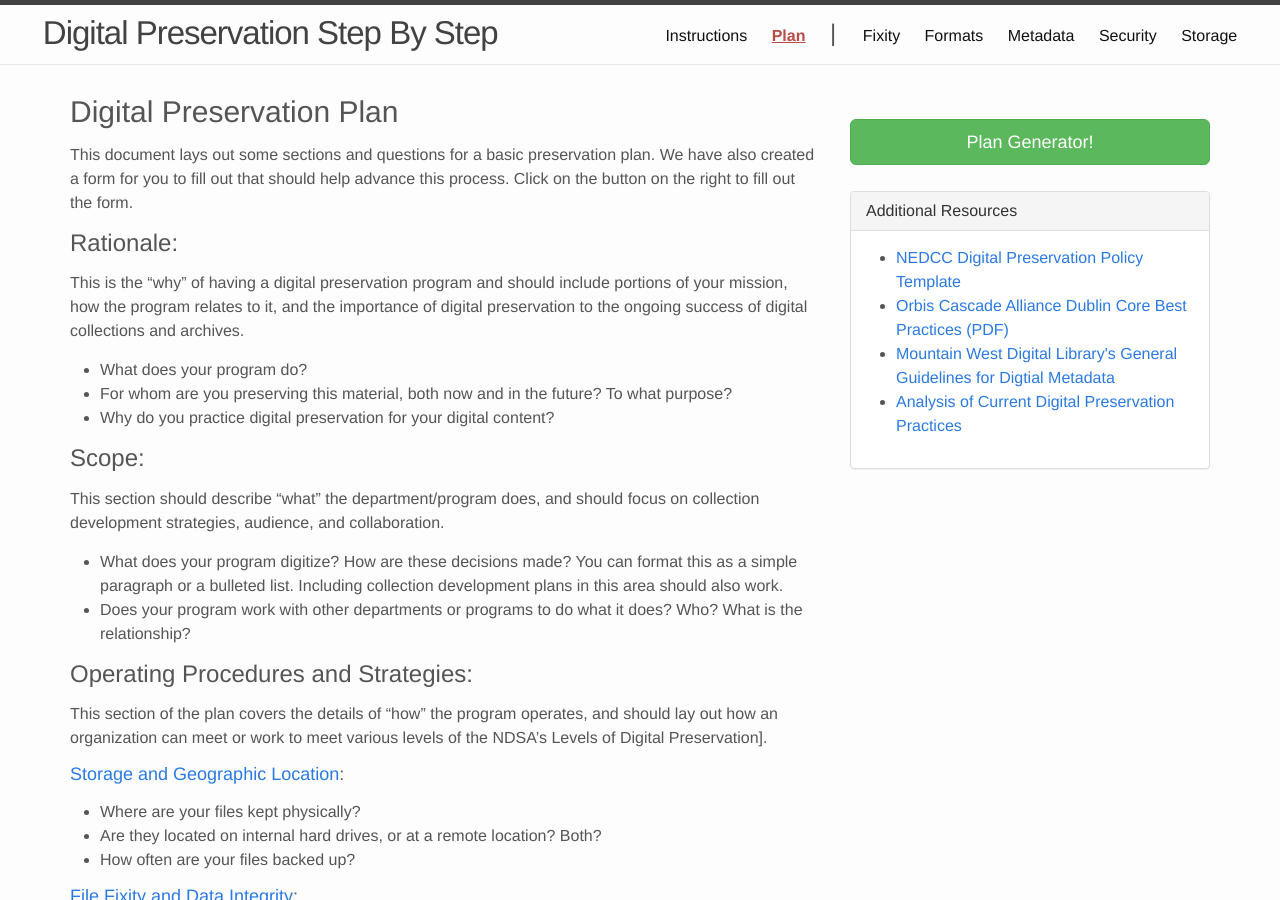
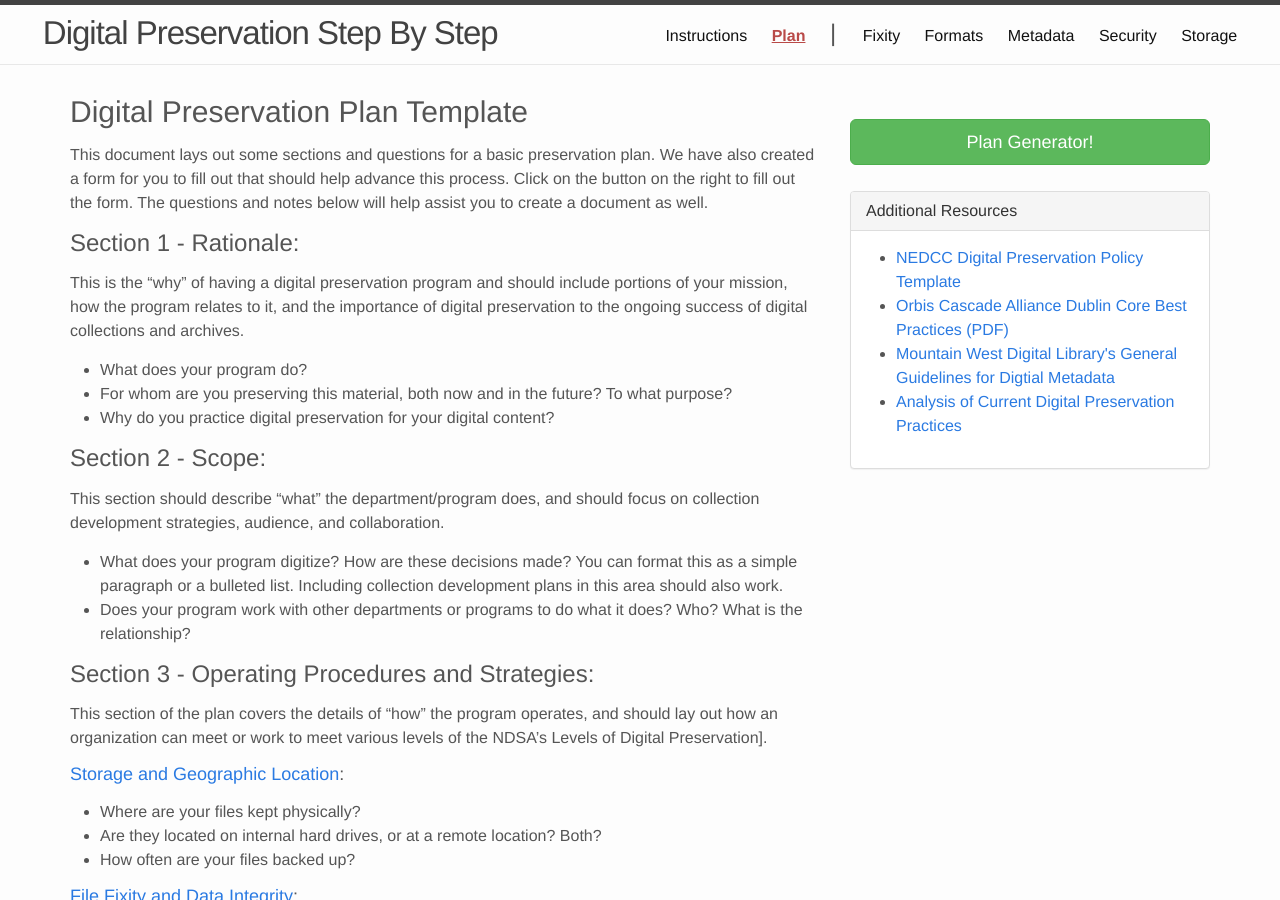
Before and after one commit to dcnb/digprezsteps, a Jekyll site: the page built from plan.md, in a window 1280 px wide and 900 px high. Built offline with Jekyll 4.4.1, drawn with Linux system fonts in a browser that asks for light colours.

Commit message:
added a sentence and some markers to sections

```diff
--- a/plan.md
+++ b/plan.md
@@ -4,11 +4,11 @@ layout: plan
 path: plan
 ---
 
-## Digital Preservation Plan
+## Digital Preservation Plan Template
 
-This document lays out some sections and questions for a basic preservation plan. We have also created a form for you to fill out that should help advance this process. Click on the button on the right to fill out the form.
+This document lays out some sections and questions for a basic preservation plan. We have also created a form for you to fill out that should help advance this process. Click on the button on the right to fill out the form. The questions and notes below will help assist you to create a document as well.
 
-### Rationale:
+### Section 1 - Rationale:
 
 This is the “why” of having a digital preservation program and should include portions of your mission, how the program relates to it, and the importance of digital preservation to the ongoing success of digital collections and archives.
 
@@ -16,14 +16,14 @@ This is the “why” of having a digital preservation program and should includ
 - For whom are you preserving this material, both now and in the future? To what purpose?
 - Why do you practice digital preservation for your digital content?
 
-### Scope:
+### Section 2 - Scope:
 
 This section should describe “what” the department/program does, and should focus on collection development strategies, audience, and collaboration.
 
 - What does your program digitize? How are these decisions made? You can format this as a simple paragraph or a bulleted list. Including collection development plans in this area should also work.
 - Does your program work with other departments or programs to do what it does? Who? What is the relationship?
 
-### Operating Procedures and Strategies:
+### Section 3 - Operating Procedures and Strategies:
 
 This section of the plan covers the details of “how” the program operates, and should lay out how an organization can meet or work to meet various levels of the NDSA's Levels of Digital Preservation].
 
```
